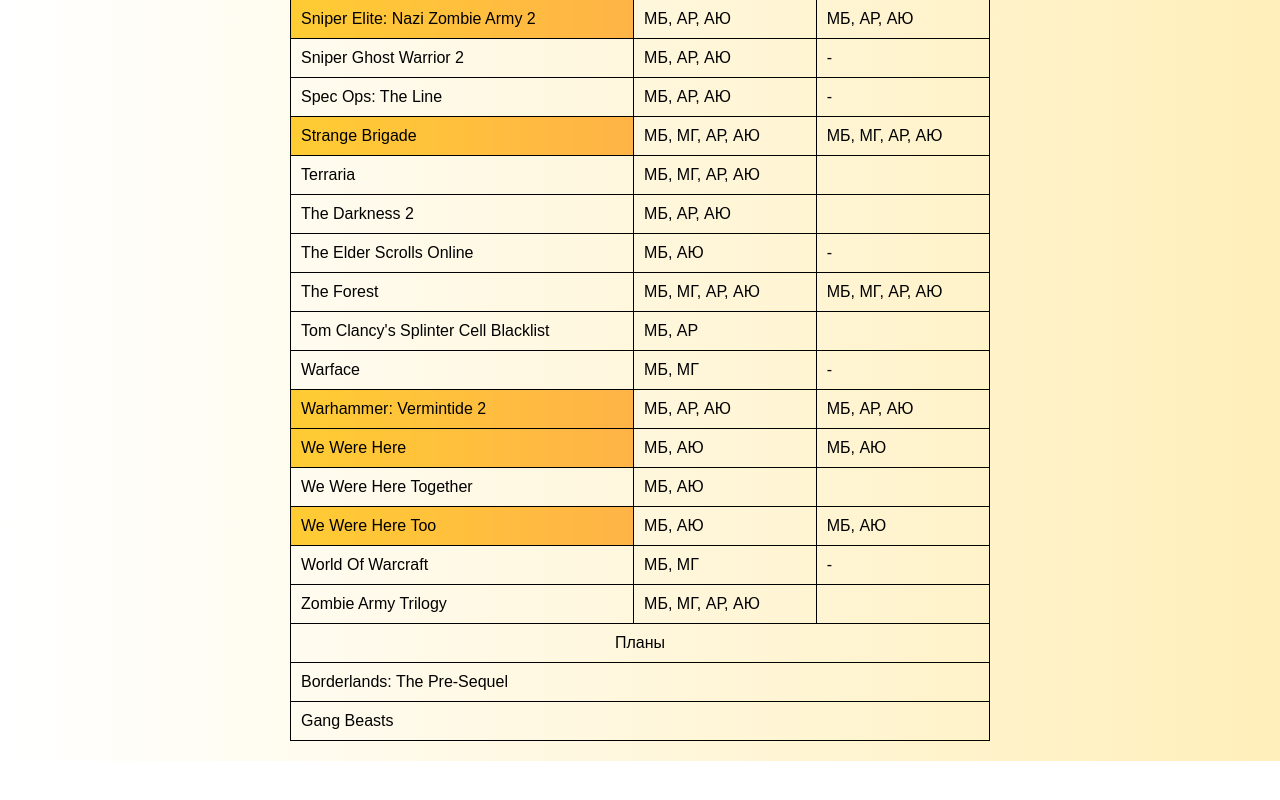
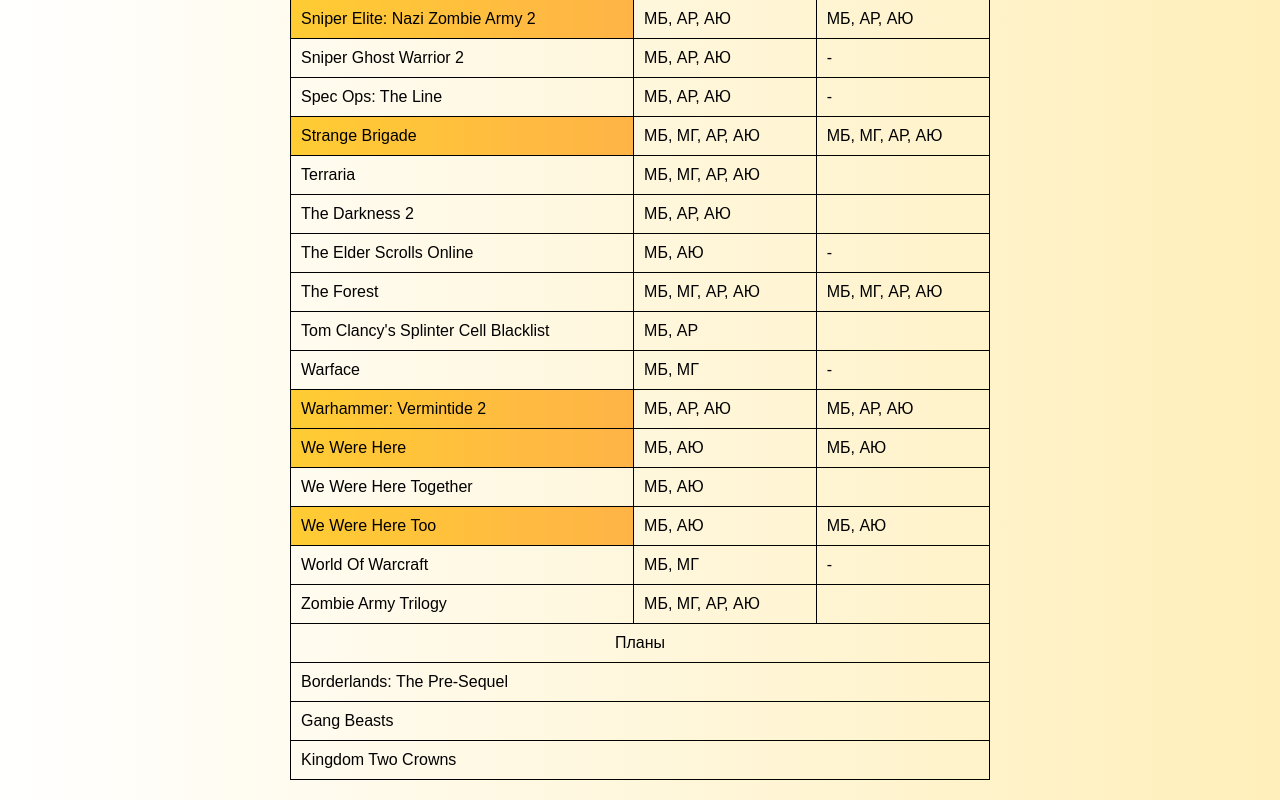
Before and after one commit to maxim-berdnikov/not-today-banditos, a React (Create React App) app: page / in a window 1280 px wide. Shown: the part 1507-2307 px from the top of the page. Before the commit the page ends 2268 px from the top, so only its background shows below. Built offline with nearby package versions, Linux system fonts and the light colour scheme.

Commit message:
Update DB.ts

```diff
--- a/src/Components/DB.ts
+++ b/src/Components/DB.ts
@@ -377,11 +377,11 @@
     ended: "",
     type: "Мультиплеер"
   },
-  // {
-  //   game: "",
-  //   link: "",
-  //   played: "",
-  //   ended: "",
-  //   type: ""
-  // },
+  {
+    game: "Kingdom Two Crowns",
+    link: "https://store.steampowered.com/app/261640/Borderlands_The_PreSequel/",
+    played: "",
+    ended: "",
+    type: "Мультиплеер"
+  }
 ];
```
